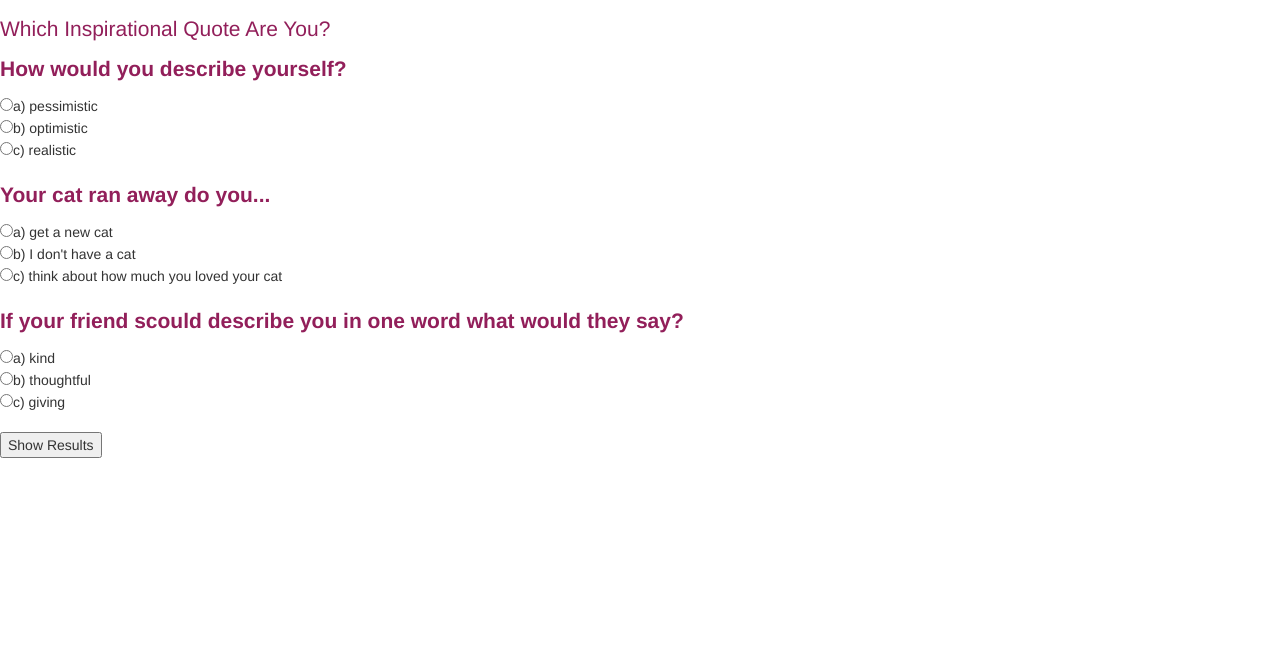
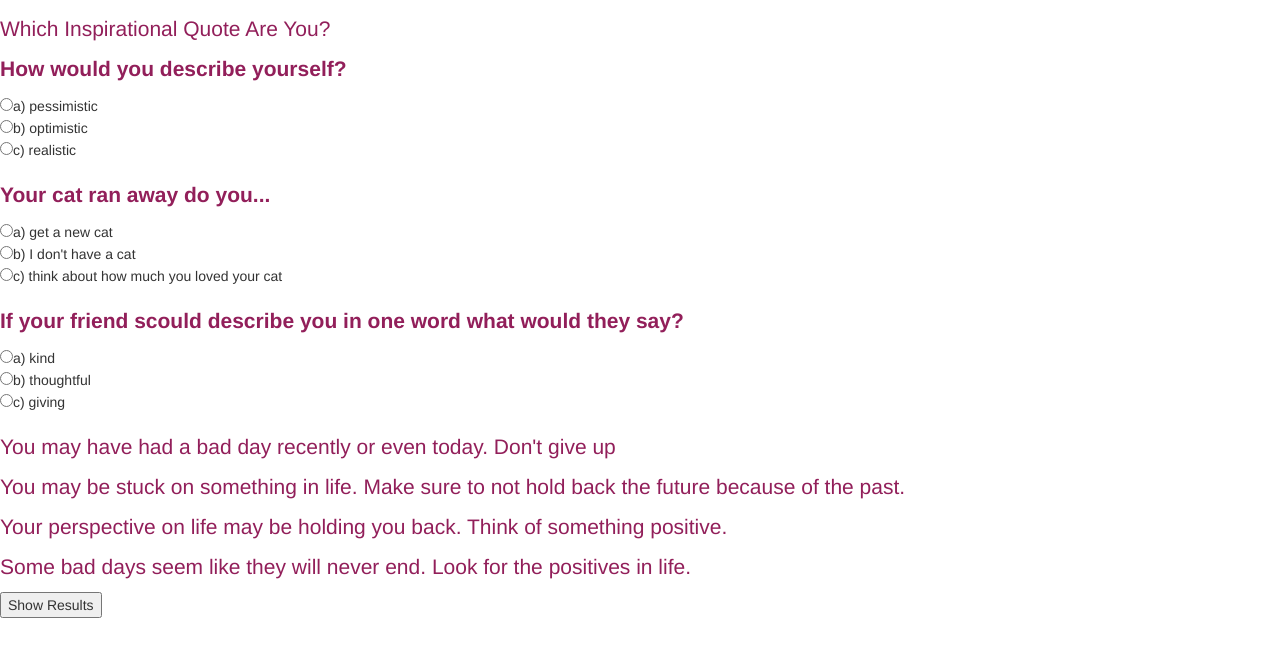
Before and after one commit to sky-adams/ProcrastiNATION, a plain HTML site: page 1-1.html in a window 1280 px wide. Shown: the part 58-714 px from the top of the page. Drawn offline with nearby package versions, Linux system fonts and the light colour scheme.

Commit message:
Update 1-1.html

```diff
--- a/1-1.html
+++ b/1-1.html
@@ -78,13 +78,13 @@
 	</form>
 	<br>
 
-	<p id="imgA" class="picture">You may have had a bad day recently or even today. Don't give up</p>
+	<p id="paraA" class="paragraph">You may have had a bad day recently or even today. Don't give up</p>
 	<img src="cat pic1.jpg" alt="cat quote" id="imgA" class="picture">
-	<p id="imgB" class="picture">You may be stuck on something in life. Make sure to not hold back the future because of the past.</p>
+	<p id="paraB" class="paragraph">You may be stuck on something in life. Make sure to not hold back the future because of the past.</p>
 	<img src="download.jpg" alt="cat quote" id="imgB" class="picture">
-	<p id="imgC" class="picture">Your perspective on life may be holding you back. Think of something positive.</p>
+	<p id="paraC" class="paragraph">Your perspective on life may be holding you back. Think of something positive.</p>
 	<img src="images.jpg" alt="cat quote" id="imgC" class="picture">
-	<p id="imgD" class="picture">Some bad days seem like they will never end. Look for the positives in life.</p>
+	<p id="paraD" class="paragraph">Some bad days seem like they will never end. Look for the positives in life.</p>
 	<img src="quoteD.jpg" alt="cat quote" id="imgD" class="picture">
 
 	<button type="button">Show Results</button>
```
